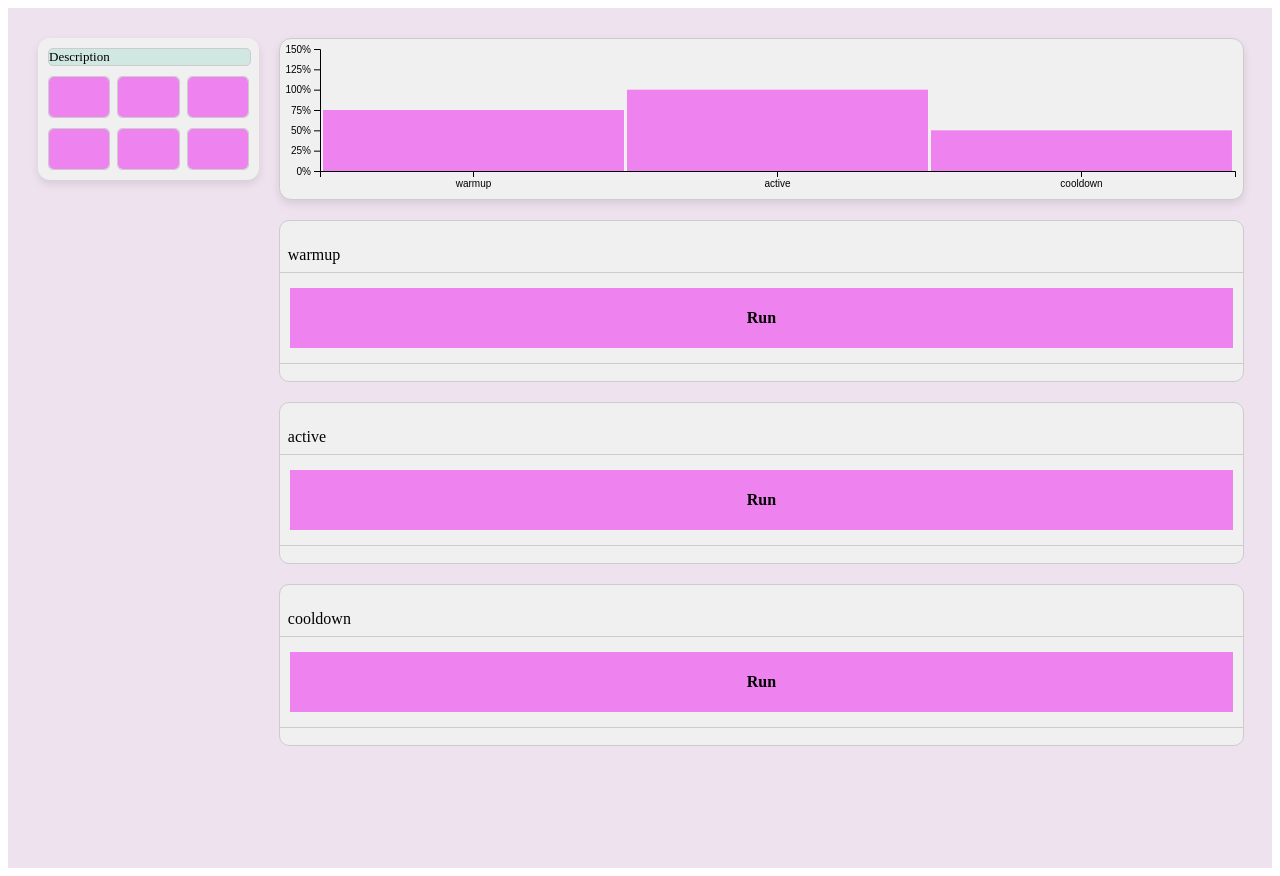
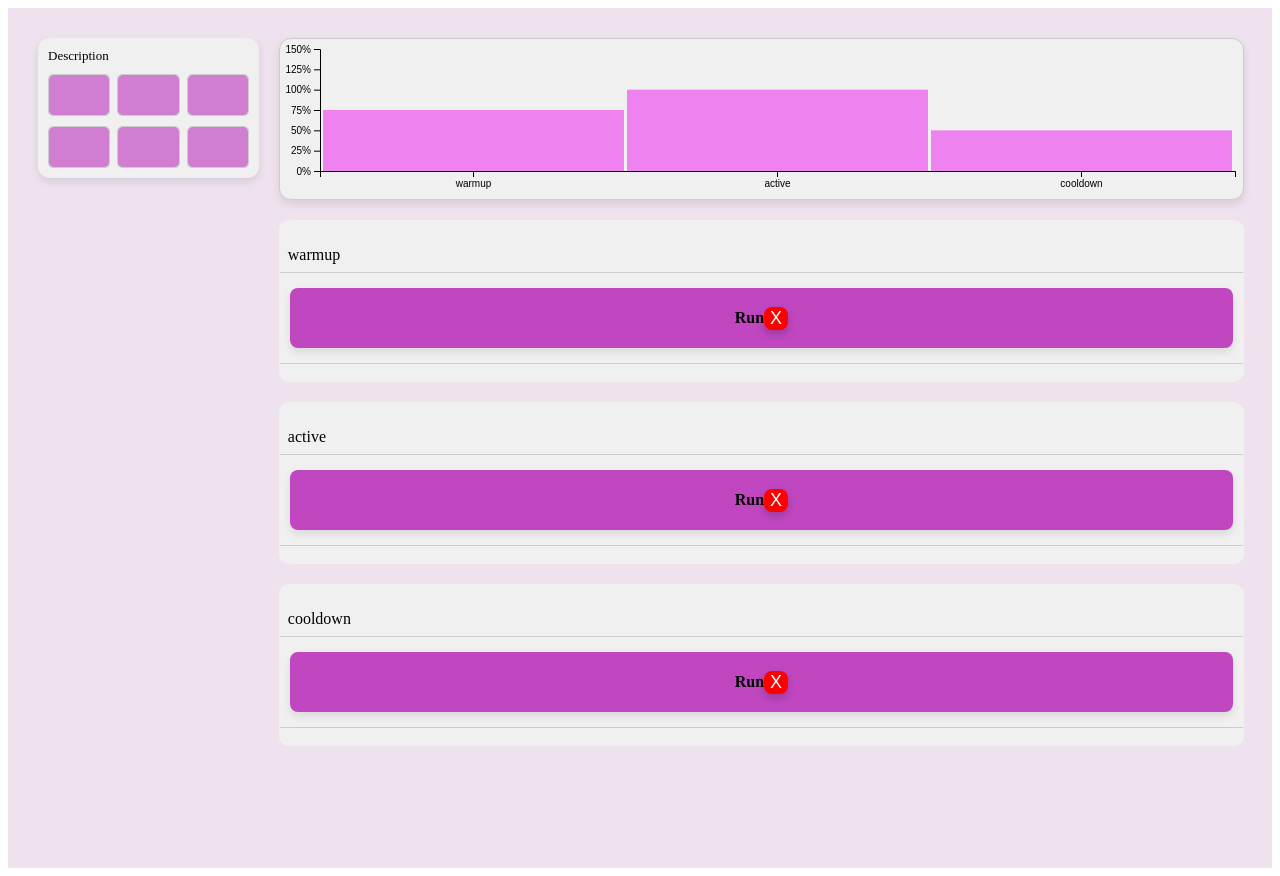
Before and after one commit to ChodiDeepthi/tasktask, a React (Vite) app in the folder AssaignmentTask/: page / in a window 1280 px wide. Built offline with nearby package versions, Linux system fonts and the light colour scheme.

Commit message:
new update

```diff
--- a/AssaignmentTask/src/components/AddedEle.jsx
+++ b/AssaignmentTask/src/components/AddedEle.jsx
@@ -1,18 +1,34 @@
+import { useState } from 'react';
 import styles from './AddedEle.module.css';
 
-export default function AddedEle({item}) {
+export default function AddedEle({ item, data, setdata }) {
+  const [isSelected, setIsSelected] = useState(false);
+
+  // Function to delete the item
+  function deleteData(itemId) {
+    const updatedData = data.filter(item => item.id !== itemId);
+    setdata(updatedData);
+  }
+
+  // Toggle selection on click
+  function toggleSelection() {
+    setIsSelected(!isSelected);
+  }
+
   return (
-
-
-    <div className={styles.itemsContainer}>
-
-        <div className={styles.matter}>{item.name} </div>
-        <hr className={styles.up}/>
-          <div className={styles.content}>
-                  Run
-          </div>
-
-        <hr className={styles.down}/>
+    <div
+      className={`${styles.itemsContainer} ${isSelected ? styles.selected : ''}`}
+      onClick={toggleSelection}
+    >
+      <div className={styles.matter}>{item.name}</div>
+      <hr />
+      <div className={styles.content}>
+        Run
+        <button onClick={() => deleteData(item.id)}>
+          X
+        </button>
+      </div>
+      <hr />
     </div>
   );
 }
--- a/AssaignmentTask/src/components/AddedEle.module.css
+++ b/AssaignmentTask/src/components/AddedEle.module.css
@@ -2,37 +2,58 @@
   width: 100%; /* Full width */
   height: 160px; /* Fixed height */
   background-color: #f0f0f0; /* Light background for visibility */
-  border: 1px solid #ccc; /* Optional border */
+  border: 1px solid transparent; /* Set initial border thickness to 0 (transparent) */
   border-radius: 10px; /* Rounded corners */
   margin-bottom: 20px;
   display: flex; /* Use flexbox for layout */
   flex-direction: column; /* Arrange items in a column */
   justify-content: center; /* Distribute space equally between elements */
+  transition: border-left 0.3s ease; /* Smooth transition for left border */
+}
+
+.content:hover {
+  border-left: 6px solid rgb(180, 67, 180); /* Change left border thickness and color on hover (dark violet) */
 }
 
 hr {
   width: 100%; /* Make the horizontal rule full width */
   border: 0; /* Remove default border */
   border-top: 1px solid #ccc; /* Style the hr */
-  margin:0px; /* Remove default margin */
+  margin: 0px; /* Remove default margin */
 }
 
 .content {
-  background-color: violet; /* Set background color to violet */
+  background-color: rgb(192, 71, 192); /* Set background color to violet */
   display: flex;
   justify-content: center; /* Center content horizontally */
   align-items: center; /* Center content vertically */
   font-size: 16px; /* Adjust font size */
   font-weight: bold; /* Make text bold */
   height: 60px; /* Set a fixed height for the content area */
+  box-shadow: 0px 4px 8px rgba(0, 0, 0, 0.1);
+  border-radius: 8px;
+  margin: 15px 10px;
+}
 
-  margin:15px 10px;
+.matter {
+  padding: 8px;
+}
 
+/* Styling the button */
+button {
+  background-color: red; /* Set the background color to red */
+  color: white; /* Text color inside the button */
+  font-size: 18px; /* Set font size */
+  border: none; /* Remove border */
+  border-radius:8px; /* Make the button round */
+  text-align: right;
+  box-shadow: 0px 4px 8px rgba(0, 0, 0, 0.2); /* Add shadow effect */
+  text-align: right;
 
 }
-.matter{
-  padding:8px;
 
-
+/* Hover effect for the button */
+button:hover {
+  box-shadow: 0px 6px 12px rgba(0, 0, 0, 0.3);
 
 }
--- a/AssaignmentTask/src/components/Component2.jsx
+++ b/AssaignmentTask/src/components/Component2.jsx
@@ -10,7 +10,7 @@ export default function Component2({ data, setdata }) {
         {data.map((item) => {
           return (
             <div key={item.id}>
-              <AddedEle item={item} />
+              <AddedEle item={item} data={data} setdata={setdata} />
             </div>
           );
         })}
--- a/AssaignmentTask/src/components/Desc.module.css
+++ b/AssaignmentTask/src/components/Desc.module.css
@@ -1,8 +1,7 @@
 .itemsContainer {
     width: 100%; /* Equal width for each element */
     height: 30px; /* Adjust as needed */
-    background-color: #d1e8e2; /* Light background for visibility */
-    border: 1px solid #ccc; /* Optional border */
+
     border-radius: 5px; /* Rounded corners */
     font-size: small;
     flex:1;
--- a/AssaignmentTask/src/components/Element.jsx
+++ b/AssaignmentTask/src/components/Element.jsx
@@ -14,7 +14,7 @@ export default function Element({ item, data, setdata }) {
   return (
     <div className={styles.elementBox}>
       <button onClick={() => addElement(item, data, setdata)}>
-        {item.id} {/* Show the id of the item on the button */}
+        {item.id}
       </button>
     </div>
   );
--- a/AssaignmentTask/src/components/Element.module.css
+++ b/AssaignmentTask/src/components/Element.module.css
@@ -13,7 +13,7 @@
 .elementBox button {
   width: 100%; /* Full width of the parent .elementBox */
   height: 100%; /* Full height of the parent .elementBox */
-  background-color: violet; /* Violet background color */
+  background-color: rgb(209, 125, 209); /* Violet background color */
   color: white; /* White text for contrast */
   border: none; /* Remove default button border */
   border-radius: inherit; /* Inherit rounded corners from parent */
@@ -21,6 +21,7 @@
   cursor: pointer; /* Pointer cursor on hover */
   outline: none; /* Remove focus outline */
    /* Smooth hover effect */
+  color: black;
 }
 
 .elementBox button:hover {
```
